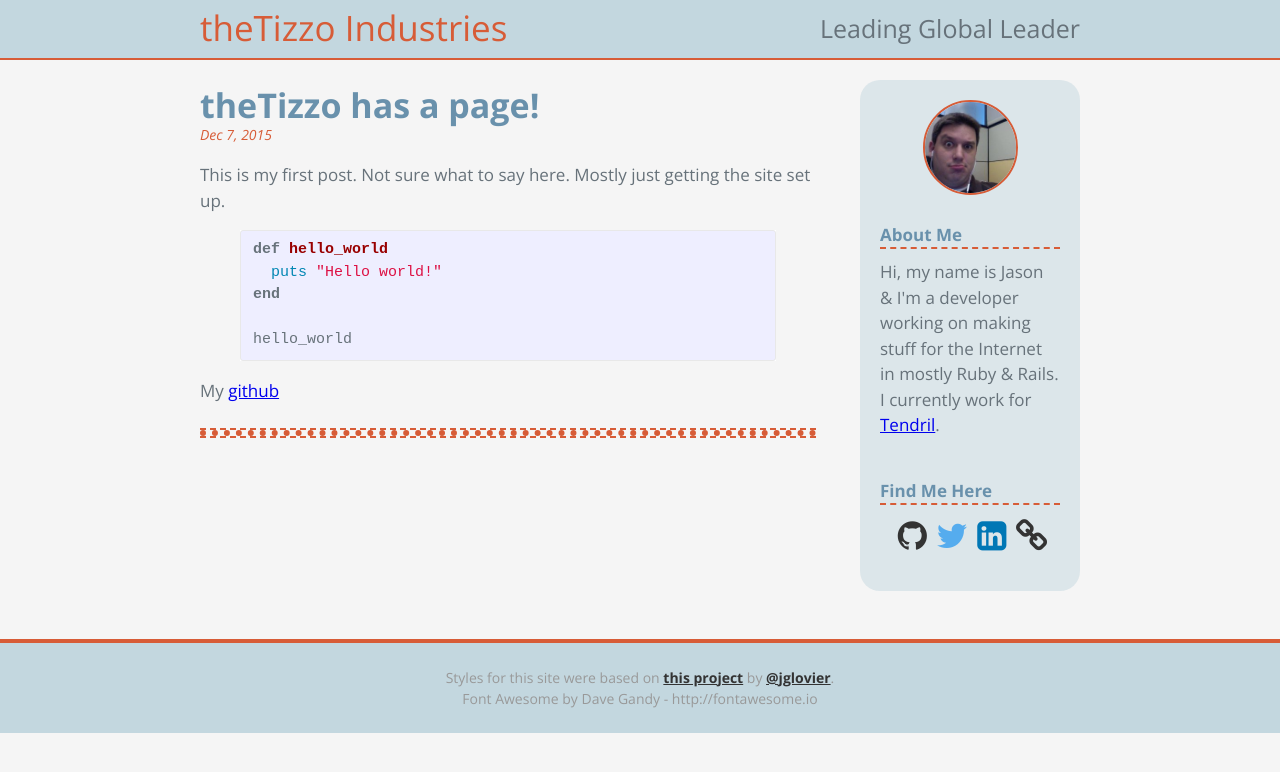
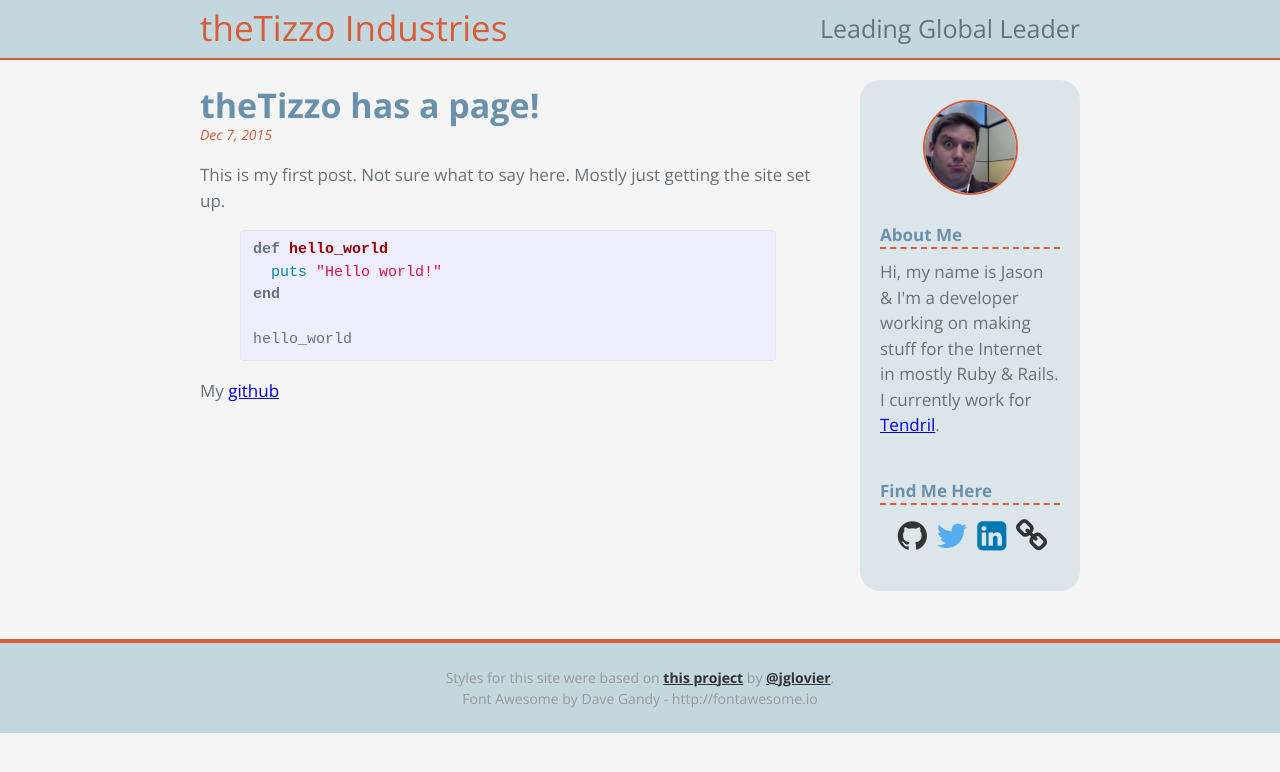
Before and after one commit to thetizzo/thetizzo.github.io, a Jekyll site: the page built from index.html, in a window 1280 px wide. Shown: the top 772 px of the page. Built offline with Jekyll 4.4.1, drawn with Linux system fonts in a browser that asks for light colours; nearby versions of some CDN libraries.

Commit message:
Don't display the divider after the last post.

```diff
--- a/index.html
+++ b/index.html
@@ -21,10 +21,12 @@ layout: default
 
     </article>
 
+    {% unless post == site.posts.last %}
     <div class="post-divider">
       <div class="post-divider-top"></div>
       <div class="post-divider-middle"></div>
       <div class="post-divider-bottom"></div>
     </div>
+    {% endunless %}
   {% endfor %}
 </div>
```
